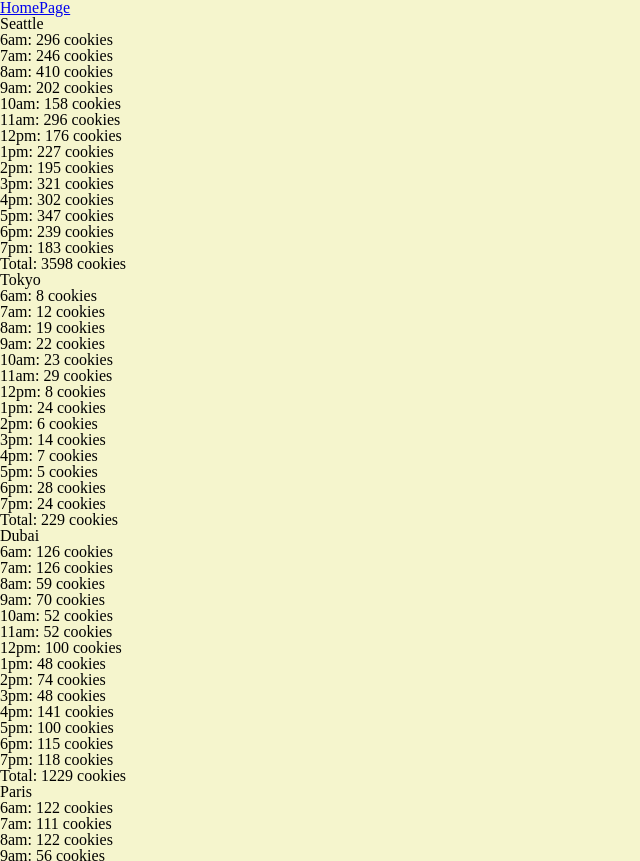
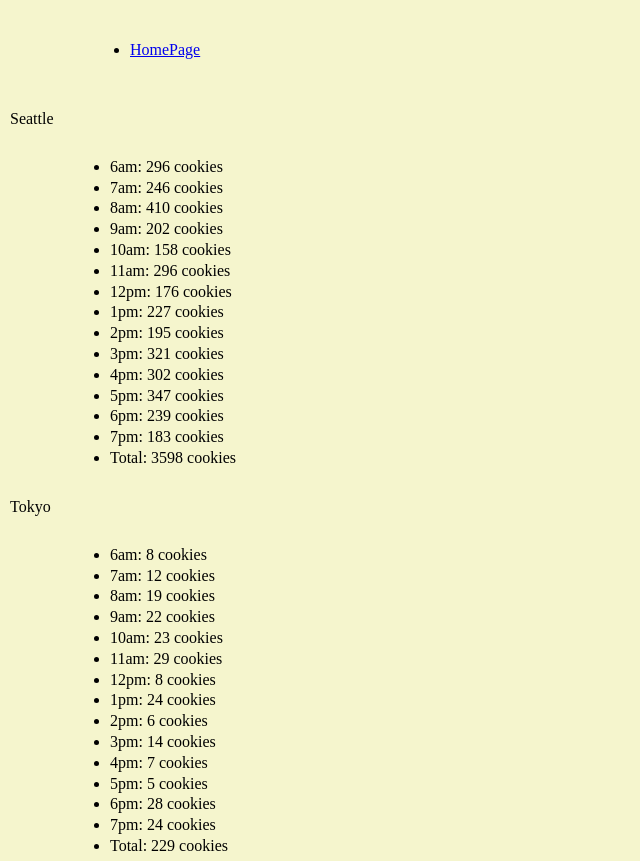
Before and after one commit to daveeS987/cookie-stand, a plain HTML site: page html/sales.html in a window 1280 px wide. Shown: the top 861 px of the page, without its empty margins (0-640 px from the left). Drawn offline with Linux system fonts and the light colour scheme.

Commit message:
added css

```diff
--- a/css/style.css
+++ b/css/style.css
@@ -1,3 +1,19 @@
 body {
   background-color: rgb(245, 245, 205);
 }
+
+header {
+  padding: 20px;
+}
+
+p {
+  padding: 10px;
+}
+
+ul {
+  padding: 10px 10px 10px 10px;
+  margin: 10px 10px 10px 100px;
+  list-style-type: disc;
+  line-height: 1.3em;
+
+}
```
